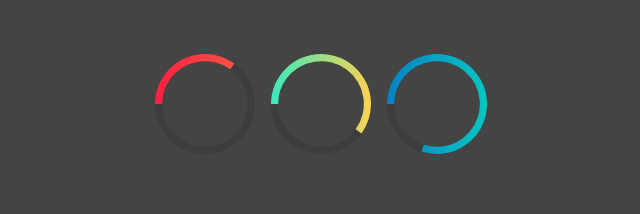
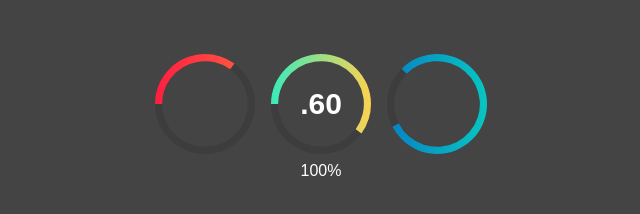
Before and after one commit to kottenator/jquery-circle-progress, a website: page demo/index.html in a window 1280 px wide. Shown: the whole page, without its empty margins (319-959 px from the left). Drawn offline with nearby package versions, Linux system fonts and the light colour scheme.

Commit message:
Start angle added, demo & README updated

```diff
--- /dev/null
+++ b/demo/demo-page-styles.css
@@ -0,0 +1,36 @@
+/* These are just a test styles - you don't need them in your project */
+body {
+    background-color: #444;
+    text-align: center;
+    padding-top: 40px;
+    font: 16px/1.5 Arial, sans-serif;
+    color: #fff;
+}
+
+.circle {
+    width: 100px;
+    height: 100px;
+    margin: 6px;
+    display: inline-block;
+    position: relative;
+}
+
+.circle strong {
+    position: absolute;
+    top: 50%;
+    left: 0;
+    width: 100%;
+    text-align: center;
+    line-height: 40px;
+    margin-top: -20px;
+    font-size: 30px;
+}
+
+.circle span {
+    margin-top: 5px;
+    position: absolute;
+    top: 100%;
+    left: 0;
+    width: 100%;
+    text-align: center;
+}
--- a/demo/index.html
+++ b/demo/index.html
@@ -5,36 +5,41 @@
     <meta charset="utf-8">
     <title>jquery-circle-progress - Demo</title>
     <meta content="noindex" name="robots">
-
-    <style>
-        body {
-            background-color: #444;
-            text-align: center;
-            padding-top: 40px;
-        }
-
-        .circle {
-            width: 100px;
-            height: 100px;
-            margin: 6px;
-            display: inline-block;
-            position: relative;
-        }
-    </style>
+    <link rel="stylesheet" href="demo-page-styles.css"/>
 </head>
 
 <body>
     <div class="first circle"></div>
-    <div class="second circle"></div>
+    <div class="second circle">
+        <strong></strong>
+        <span></span>
+    </div>
     <div class="third circle"></div>
 
     <script src="https://ajax.googleapis.com/ajax/libs/jquery/1.11.0/jquery.min.js"></script>
     <script src="../dist/circle-progress.js"></script>
 
     <script>
-        $('.first.circle').circleProgress({ value: 0.35, startColor: '#ff1e41', endColor: '#ff5f43' });
-        $('.second.circle').circleProgress({ value: 0.6 });
-        $('.third.circle').circleProgress({ value: 0.8, startColor: '#0681c4', endColor: '#07c6c1' });
+        $('.first.circle').circleProgress({
+            value: 0.35,
+            animation: false,
+            startColor: '#ff1e41',
+            endColor: '#ff5f43'
+        });
+
+        $('.second.circle').circleProgress({
+            value: 0.6
+        }).on('circle-animation-progress', function(event, progress, stepValue) {
+            $(this).find('strong').text(String(stepValue.toFixed(2)).substr(1));
+            $(this).find('span').html(parseInt(100 * progress) + '%');
+        });
+
+        $('.third.circle').circleProgress({
+            value: 0.8,
+            startAngle: -Math.PI / 4 * 3,
+            startColor: '#0681c4',
+            endColor: '#07c6c1'
+        });
     </script>
 </body>
 
```
Also changed, not shown: README.md, dist/circle-progress.js.
